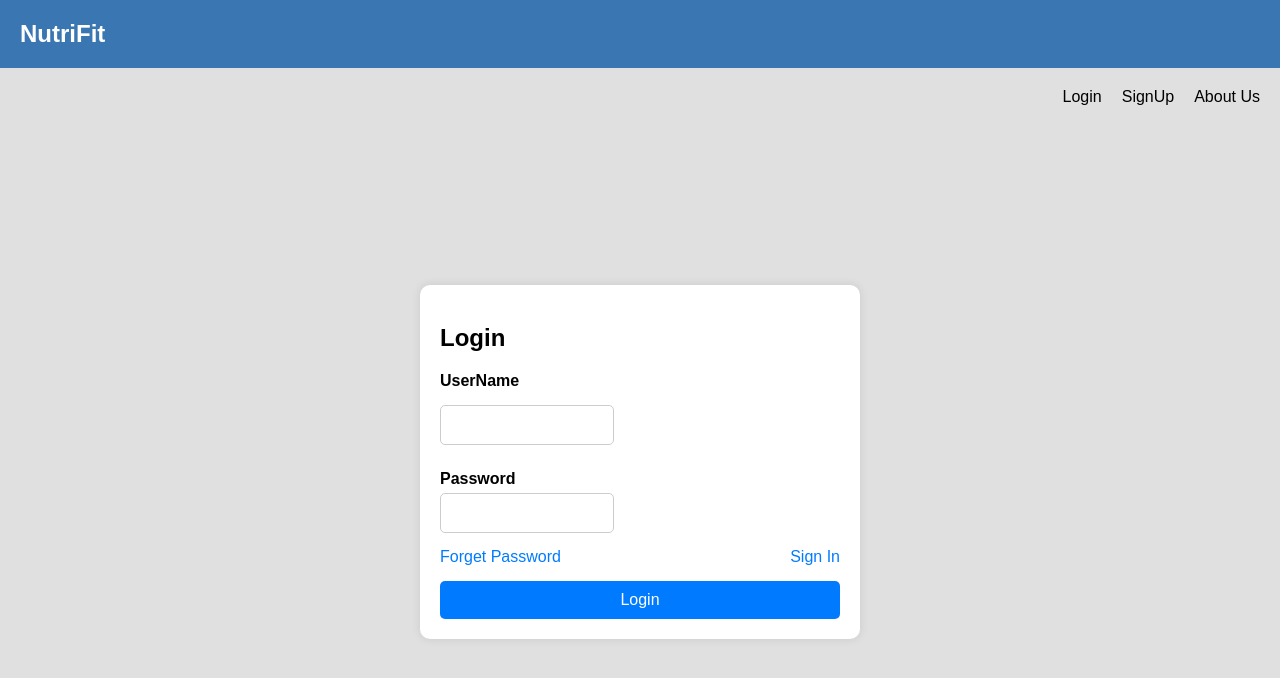
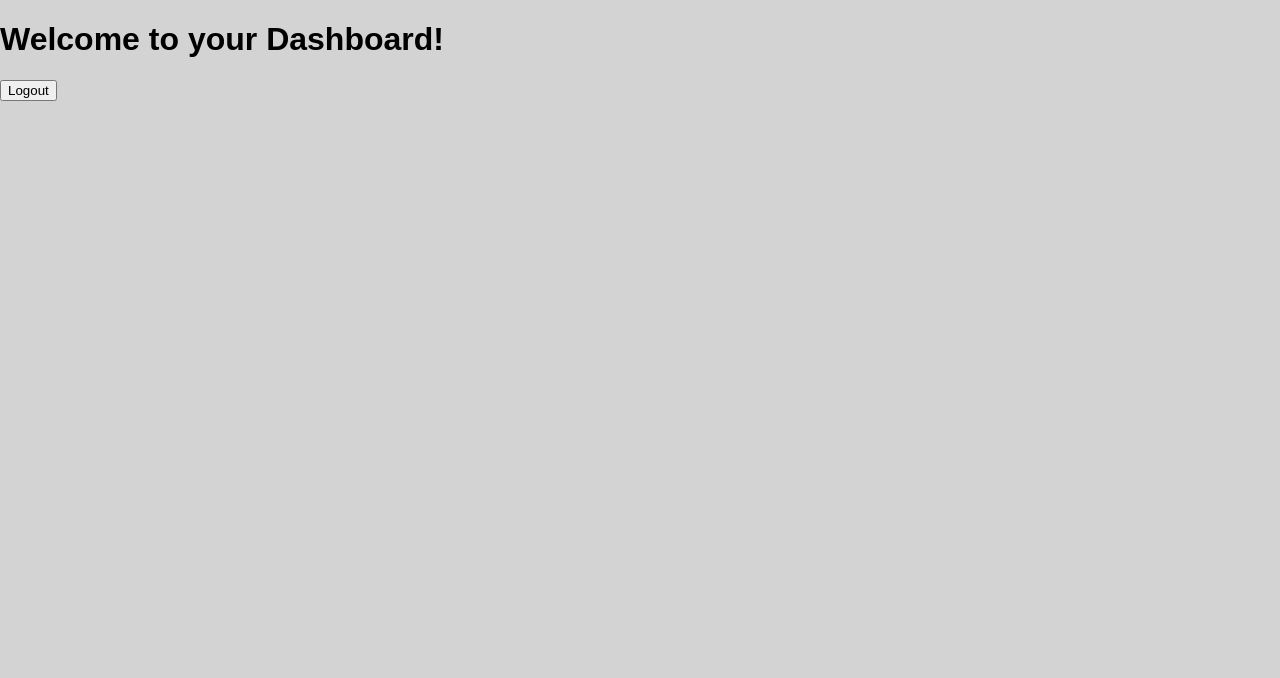
Before and after one commit to phaniteja25/NutriFit, a React (Create React App) app in the folder frontend/: page /dashboard in a window 1280 px wide. Shown: the top 678 px of the page. Built offline with nearby package versions, Linux system fonts and the light colour scheme; sample sign-in values are in the browser's storage.

Commit message:
defined routes, login and signup are working properly

```diff
--- a/frontend/package.json
+++ b/frontend/package.json
@@ -8,7 +8,9 @@
     "@testing-library/user-event": "^13.5.0",
     "react": "^18.3.1",
     "react-dom": "^18.3.1",
+    "react-router-dom": "^6.27.0",
     "react-scripts": "^5.0.1",
+    "react-toastify": "^10.0.6",
     "web-vitals": "^2.1.4"
   },
   "scripts": {
--- a/frontend/src/App.js
+++ b/frontend/src/App.js
@@ -1,18 +1,35 @@
 import React from 'react';
+import { Navigate, Route, BrowserRouter as Router, Routes } from 'react-router-dom';
 import './App.css';
+import Dashboard from './Components/Dashobard';
 import Login from './Components/Login';
 import Signup from './Components/Signup';
-import SignupNavbar from './Components/SignupNavbar';
-import Navbar from './Components/Navbar';
-import UserProfile from './Components/UserProfile';
-import MealGenerator from './Components/MealGenerator';
-import MealLoging from './Components/MealLoging';
 
-function App() {
+function ProtectedRoute({ children }) {
+  const isAuthenticated = !!localStorage.getItem('token'); // Check if user is logged in
+  return isAuthenticated ? children : <Navigate to="/" />;
+}
+
+const App = () => {
   return (
     <>
-      <SignupNavbar></SignupNavbar>
-      <Login></Login>
+    <Router>
+      <Routes>
+        <Route path="/" element={<Login />} />
+        <Route path="/Signup" element={<Signup />}/>
+        <Route
+          path="/dashboard"
+          element={
+            <ProtectedRoute>
+              <Dashboard />
+            </ProtectedRoute>
+          }
+        />
+      </Routes>
+    </Router>
+
+{/*       <SignupNavbar></SignupNavbar>
+      <Login></Login> */}
       {/* <Login></Login>
       <Navbar />
       <MealLoging /> */}
--- /dev/null
+++ b/frontend/src/Components/Dashobard.jsx
@@ -0,0 +1,21 @@
+// src/pages/Dashboard.js
+import React from 'react';
+import { useNavigate } from 'react-router-dom';
+
+const Dashboard = () => {
+  const navigate = useNavigate();
+
+  const handleLogout = () => {
+    localStorage.removeItem('token');
+    navigate('/');
+  };
+
+  return (
+    <div>
+      <h1>Welcome to your Dashboard!</h1>
+      <button onClick={handleLogout}>Logout</button>
+    </div>
+  );
+};
+
+export default Dashboard;
--- a/frontend/src/Components/Login.jsx
+++ b/frontend/src/Components/Login.jsx
@@ -1,7 +1,10 @@
-import React, { useState, useEffect } from 'react';
+import React, { useEffect, useState } from 'react';
+import { useNavigate } from 'react-router-dom';
+import SignupNavbar from './SignupNavbar';
 
 const Login = () => {
     const [isLoggedIn, setIsLoggedIn] = useState(false);
+    const navigate = useNavigate();
 
     // Check for token on page load
     useEffect(() => {
@@ -11,13 +14,11 @@ const Login = () => {
         }
     }, []); // Empty dependency array ensures it runs only once on mount
 
-    useEffect(() => {
+/*     useEffect(() => {
         if (isLoggedIn) {
             alert('You are already logged in!');
-            // Optionally, redirect the user to another page here
-            // e.g., window.location.href = '/dashboard';
         }
-    }, [isLoggedIn]); // Runs only when isLoggedIn changes
+    }, [isLoggedIn]); // Runs only when isLoggedIn changes */
 
     const [formData, setFormData] = useState({
         username: '',
@@ -47,10 +48,12 @@ const Login = () => {
             if (response.ok) {
                 const data = await response.json();
                 if (data.token) {
-                    // Save token to localStorage
                     localStorage.setItem('token', data.token);
-                    alert('Login successful');
-                    setIsLoggedIn(true); // Set logged-in state after successful login
+                    setTimeout(() => {
+                        navigate('/dashboard');
+                    }, 100); // 100ms delay
+                    setIsLoggedIn(true);
+                    // alert('Login successful');
                 } else {
                     alert('Something went wrong. Please try again.');
                 }
@@ -67,6 +70,8 @@ const Login = () => {
     };
 
     return (
+        <>
+        <SignupNavbar></SignupNavbar>
         <div className="lg-container">
             <div className="login-form-container">
                 <h2>Login</h2>
@@ -99,6 +104,7 @@ const Login = () => {
                 </form>
             </div>
         </div>
+        </>
     );
 };
 
--- a/frontend/src/Components/Signup.jsx
+++ b/frontend/src/Components/Signup.jsx
@@ -1,4 +1,6 @@
 import React, { useState } from 'react';
+import { useNavigate } from 'react-router-dom';
+import SignupNavbar from './SignupNavbar';
 
 const Signup = () => {
     const [formData, setFormData] = useState({
@@ -12,6 +14,7 @@ const Signup = () => {
         activityLevel: '',
         goal: ''
     });
+    const navigate = useNavigate();
 
     const handleChange = (e) => {
         const { name, value } = e.target;
@@ -35,6 +38,7 @@ const Signup = () => {
             activity_level: formData.activityLevel,
             goal: formData.goal
         };
+        navigate('/');
 
         try {
             // Send a POST request to the signup API
@@ -47,6 +51,7 @@ const Signup = () => {
             });
 
             if (response.ok) {
+
                 alert('Signup successful!'); // Show success alert
                 // Handle successful signup (e.g., redirect to login page or show success message)
             } else {
@@ -59,6 +64,8 @@ const Signup = () => {
     };
 
     return (
+        <>
+        <SignupNavbar></SignupNavbar>
         <div className="container">
             <div className="signup-form-container">
                 <h2>Signup</h2>
@@ -169,6 +176,7 @@ const Signup = () => {
                 </form>
             </div>
         </div>
+        </>
     );
 };
 
```
Also changed, not shown: 1 other file (tests, documents, lock files or other folders).
